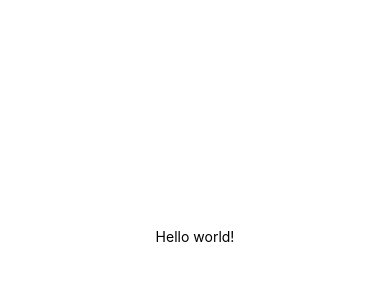
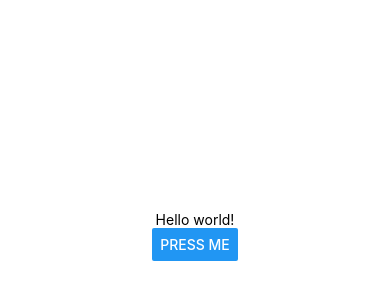
Before and after one commit to SaromontSolutions/TestApp, a React Native app in the folder TestAppJs/: screen / in a window 390 px wide. Shown: the part 186-486 px from the top of the page. Built offline with nearby package versions, Linux system fonts and the light colour scheme.

Commit message:
file structure for home

```diff
--- a/TestAppJs/App.js
+++ b/TestAppJs/App.js
@@ -1,20 +1,6 @@
-import { StatusBar } from "expo-status-bar";
-import { StyleSheet, Text, View } from "react-native";
+
+import HomeLogic from "./Screens/Home/HomeLogic";
 
 export default function App() {
-  return (
-    <View style={styles.container}>
-      <Text>Hello world!</Text>
-      <StatusBar style="auto" />
-    </View>
-  );
+  return <HomeLogic />;
 }
-
-const styles = StyleSheet.create({
-  container: {
-    flex: 1,
-    backgroundColor: "#fff",
-    alignItems: "center",
-    justifyContent: "center",
-  },
-});
--- /dev/null
+++ b/TestAppJs/Screens/Home/HomeLogic.js
@@ -0,0 +1,14 @@
+import { Alert } from "react-native";
+import HomeUI from "./HomeUI";
+
+  export default function HomeLogic() {
+    const handlePress = () => {
+      Alert.alert("Btn pressed");
+    };
+
+    return (
+        <>
+        <HomeUI onButtonPress={ handlePress } />
+        </>
+    );
+  }
--- /dev/null
+++ b/TestAppJs/Screens/Home/HomeStyles.js
@@ -0,0 +1,10 @@
+import { StyleSheet } from "react-native";
+
+export default StyleSheet.create({
+  container: {
+    flex: 1,
+    backgroundColor: "#fff",
+    alignItems: "center",
+    justifyContent: "center",
+  },
+});
--- /dev/null
+++ b/TestAppJs/Screens/Home/HomeUI.js
@@ -0,0 +1,13 @@
+import { StatusBar } from "expo-status-bar";
+import { Text, View, Button } from "react-native";
+import HomeStyles from "./HomeStyles";
+
+export default function HomeUI ({ onButtonPress }) {
+  return (
+    <View style={HomeStyles.container}>
+      <Text>Hello world!</Text>
+      <Button title="press me" onPress={ onButtonPress } />
+      <StatusBar style="auto" />
+    </View>
+  );
+}
```
